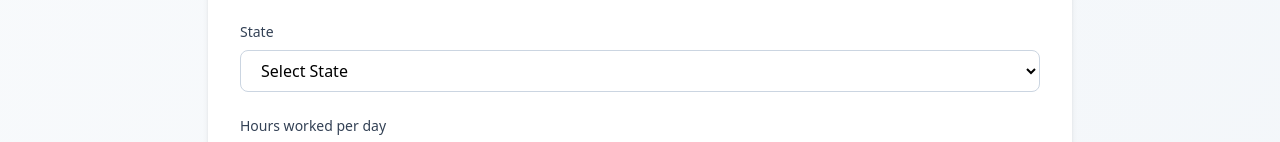
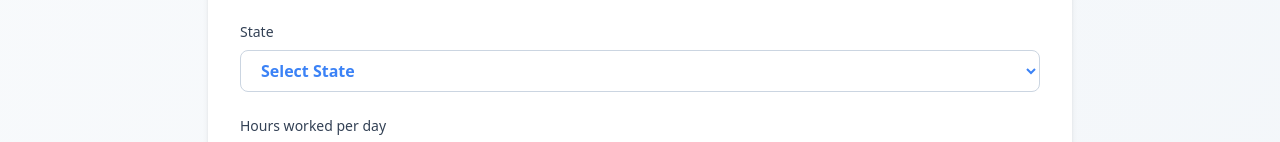
Before and after one commit to kikaifabrik-flow/stateovertime, a Next.js app: page / in a window 1280 px wide. Shown: the part 348-490 px from the top of the page. Built offline with nearby package versions, Linux system fonts and the light colour scheme.

Commit message:
Highlight Select State placeholder (#4)

```diff
--- a/src/app/page.tsx
+++ b/src/app/page.tsx
@@ -226,13 +226,19 @@ export default function Home() {
             <select
               value={state}
               onChange={(e) => handleStateChange(e.target.value)}
-              className="w-full px-4 py-2 border border-slate-300 rounded-lg focus:ring-2 focus:ring-blue-500 focus:border-blue-500 outline-none bg-white"
+              className={`w-full px-4 py-2 border border-slate-300 rounded-lg focus:ring-2 focus:ring-blue-500 focus:border-blue-500 outline-none bg-white ${
+                state ? "text-slate-900 font-normal" : "text-blue-500 font-semibold"
+              }`}
             >
-              <option value="" disabled>
+              <option value="" disabled className="text-blue-500 font-semibold">
                 Select State
               </option>
               {STATES.map((s) => (
-                <option key={s.code} value={s.code}>
+                <option
+                  key={s.code}
+                  value={s.code}
+                  className="text-slate-900 font-normal"
+                >
                   {s.name}
                 </option>
               ))}
```
